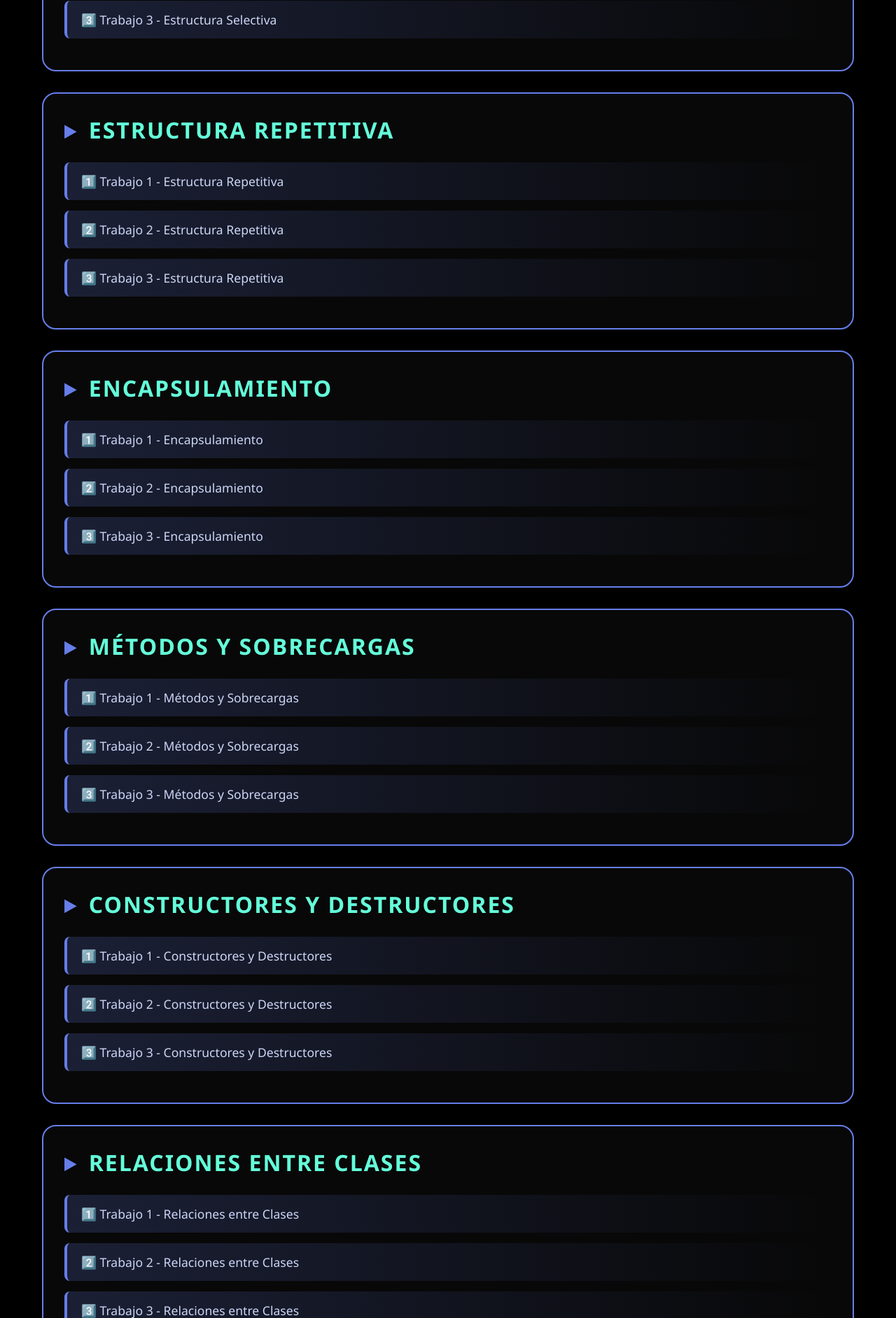
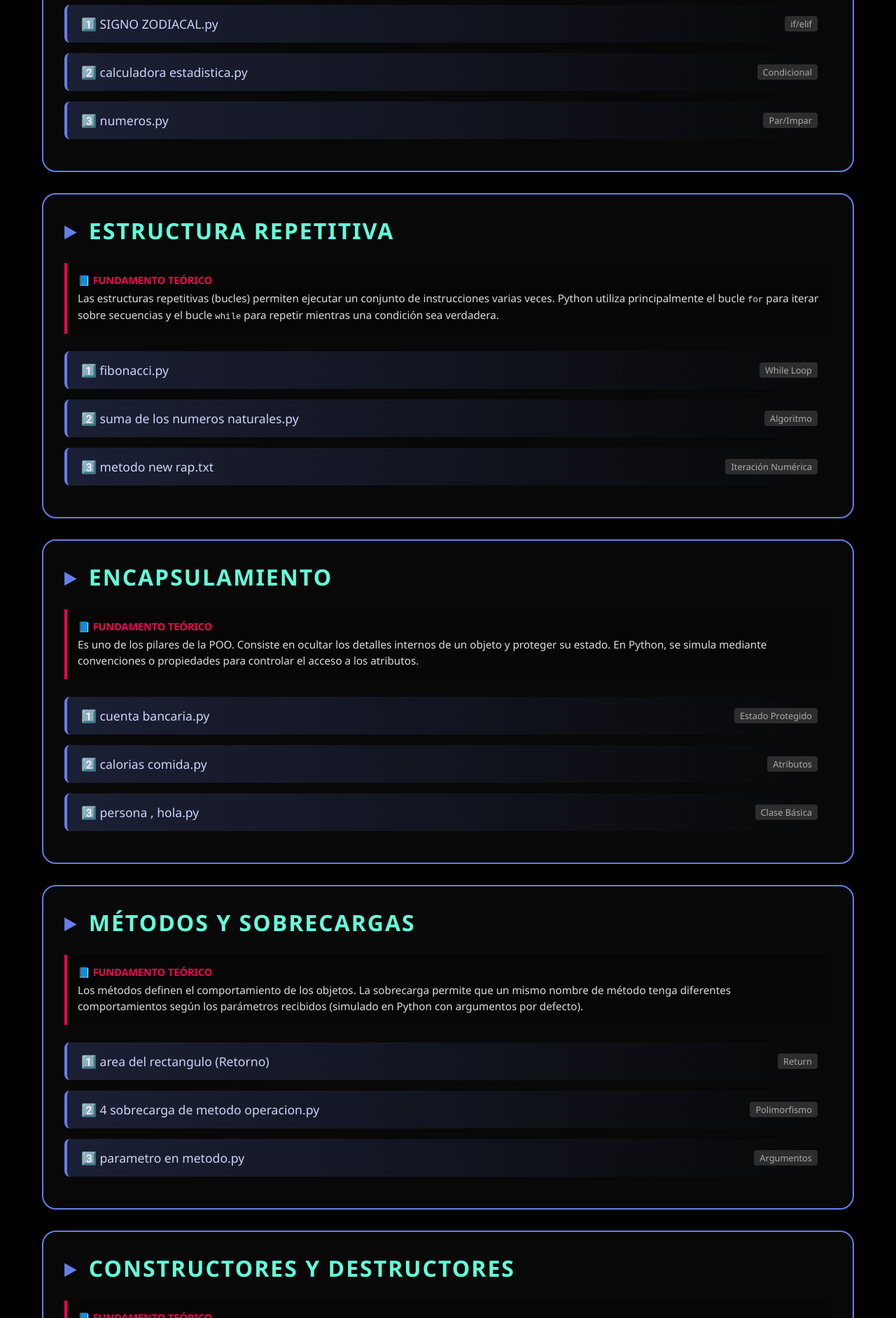
Before and after one commit to jhongilmermma/lenguaje-de-programacion-II, a plain HTML site: page index.html in a window 1280 px wide. Shown: the part 916-2800 px from the top of the page at 70% size. Drawn offline with Linux system fonts and the light colour scheme.

Commit message:
Subiendo mi portafolio

```diff
--- a/indece.html
+++ b/index.html
@@ -168,6 +168,17 @@
             font-size: 0.8em;
         }
 
+        /* --- NUEVO ESTILO PARA LA TEORÍA --- */
+        .teoria-box {
+            background: rgba(0, 0, 0, 0.3);
+            border-left: 4px solid #ff0055;
+            padding: 15px;
+            margin-bottom: 25px;
+            border-radius: 0 10px 10px 0;
+        }
+        .teoria-box h4 { color: #ff0055; margin-bottom: 5px; text-transform: uppercase; font-size: 0.9em; }
+        .teoria-box p { font-size: 0.95em; color: #ddd; line-height: 1.5; }
+
         .lista-trabajos {
             list-style: none;
             padding: 0;
@@ -180,6 +191,9 @@
             border-left: 4px solid #667eea;
             border-radius: 8px;
             transition: all 0.3s ease;
+            display: flex; /* Para alinear texto y tag */
+            justify-content: space-between;
+            align-items: center;
         }
 
         .lista-trabajos li:hover {
@@ -193,20 +207,28 @@
             text-decoration: none;
             font-size: 1.1em;
             transition: color 0.3s ease;
+            flex-grow: 1;
         }
 
         .lista-trabajos a:hover {
             color: #64ffda;
         }
 
+        /* --- ETIQUETA PEQUEÑA --- */
+        .tag-code {
+            font-size: 0.8em;
+            background: #2d2d2d;
+            padding: 2px 8px;
+            border-radius: 4px;
+            color: #aaa;
+            margin-left: 10px;
+        }
+
         @media (max-width: 768px) {
-            h1 {
-                font-size: 2em;
-            }
-
-            .tema-titulo {
-                font-size: 1.5em;
-            }
+            h1 { font-size: 2em; }
+            .tema-titulo { font-size: 1.5em; }
+            .lista-trabajos li { flex-direction: column; align-items: flex-start; }
+            .tag-code { margin-top: 5px; margin-left: 0; }
         }
     </style>
 </head>
@@ -219,6 +241,7 @@
             <h1>LENGUAJE DE PROGRAMACIÓN II</h1>
             <p class="info-principal">👨‍🏫 <strong>Docente:</strong> COYLA IDME LEONE</p>
             <p class="info-principal">👨‍🎓 <strong>Estudiante:</strong> JHON GILMER MAMANI APAZA</p>
+            <p style="margin-top: 10px; font-size: 0.9em; opacity: 0.7">Universidad Nacional del Altiplano - Puno</p>
         </header>
 
         <div class="perfil-section">
@@ -234,57 +257,82 @@
         </div>
 
         <div class="temas-section">
+
             <div class="tema-container">
                 <h3 class="tema-titulo">Estructura Selectiva</h3>
+                <div class="teoria-box">
+                    <h4>📘 Fundamento Teórico</h4>
+                    <p>Las estructuras selectivas permiten tomar decisiones en el código. Utilizamos condicionales como <code>if</code>, <code>elif</code> y <code>else</code> para ejecutar bloques de código específicos según se cumpla o no una condición lógica.</p>
+                </div>
                 <ol class="lista-trabajos">
-                    <li><a href="https://github.com/tuusuario/proyecto1" target="_blank">1️⃣ Trabajo 1 - Estructura Selectiva</a></li>
-                    <li><a href="https://github.com/tuusuario/proyecto2" target="_blank">2️⃣ Trabajo 2 - Estructura Selectiva</a></li>
-                    <li><a href="https://github.com/tuusuario/proyecto3" target="_blank">3️⃣ Trabajo 3 - Estructura Selectiva</a></li>
+                    <li><a href="SIGNO ZODIACAL.py" target="_blank">1️⃣ SIGNO ZODIACAL.py</a> <span class="tag-code">if/elif</span></li>
+                    <li><a href="calculadora estadistica.py" target="_blank">2️⃣ calculadora estadistica.py</a> <span class="tag-code">Condicional</span></li>
+                    <li><a href="numeros.py" target="_blank">3️⃣ numeros.py</a> <span class="tag-code">Par/Impar</span></li>
                 </ol>
             </div>
 
             <div class="tema-container">
                 <h3 class="tema-titulo">Estructura Repetitiva</h3>
+                <div class="teoria-box">
+                    <h4>📘 Fundamento Teórico</h4>
+                    <p>Las estructuras repetitivas (bucles) permiten ejecutar un conjunto de instrucciones varias veces. Python utiliza principalmente el bucle <code>for</code> para iterar sobre secuencias y el bucle <code>while</code> para repetir mientras una condición sea verdadera.</p>
+                </div>
                 <ol class="lista-trabajos">
-                    <li><a href="https://github.com/tuusuario/proyecto4" target="_blank">1️⃣ Trabajo 1 - Estructura Repetitiva</a></li>
-                    <li><a href="https://github.com/tuusuario/proyecto5" target="_blank">2️⃣ Trabajo 2 - Estructura Repetitiva</a></li>
-                    <li><a href="https://github.com/tuusuario/proyecto6" target="_blank">3️⃣ Trabajo 3 - Estructura Repetitiva</a></li>
+                    <li><a href="fibonacci.py" target="_blank">1️⃣ fibonacci.py</a> <span class="tag-code">While Loop</span></li>
+                    <li><a href="suma de los numeros naturales.py" target="_blank">2️⃣ suma de los numeros naturales.py</a> <span class="tag-code">Algoritmo</span></li>
+                    <li><a href="metodo new rap.txt" target="_blank">3️⃣ metodo new rap.txt</a> <span class="tag-code">Iteración Numérica</span></li>
                 </ol>
             </div>
 
             <div class="tema-container">
                 <h3 class="tema-titulo">Encapsulamiento</h3>
+                <div class="teoria-box">
+                    <h4>📘 Fundamento Teórico</h4>
+                    <p>Es uno de los pilares de la POO. Consiste en ocultar los detalles internos de un objeto y proteger su estado. En Python, se simula mediante convenciones o propiedades para controlar el acceso a los atributos.</p>
+                </div>
                 <ol class="lista-trabajos">
-                    <li><a href="https://github.com/tuusuario/proyecto7" target="_blank">1️⃣ Trabajo 1 - Encapsulamiento</a></li>
-                    <li><a href="https://github.com/tuusuario/proyecto8" target="_blank">2️⃣ Trabajo 2 - Encapsulamiento</a></li>
-                    <li><a href="https://github.com/tuusuario/proyecto9" target="_blank">3️⃣ Trabajo 3 - Encapsulamiento</a></li>
+                    <li><a href="cuenta bancaria.py" target="_blank">1️⃣ cuenta bancaria.py</a> <span class="tag-code">Estado Protegido</span></li>
+                    <li><a href="calorias comida.py" target="_blank">2️⃣ calorias comida.py</a> <span class="tag-code">Atributos</span></li>
+                    <li><a href="persona , hola.py" target="_blank">3️⃣ persona , hola.py</a> <span class="tag-code">Clase Básica</span></li>
                 </ol>
             </div>
 
             <div class="tema-container">
                 <h3 class="tema-titulo">Métodos y Sobrecargas</h3>
+                <div class="teoria-box">
+                    <h4>📘 Fundamento Teórico</h4>
+                    <p>Los métodos definen el comportamiento de los objetos. La sobrecarga permite que un mismo nombre de método tenga diferentes comportamientos según los parámetros recibidos (simulado en Python con argumentos por defecto).</p>
+                </div>
                 <ol class="lista-trabajos">
-                    <li><a href="https://github.com/tuusuario/proyecto10" target="_blank">1️⃣ Trabajo 1 - Métodos y Sobrecargas</a></li>
-                    <li><a href="https://github.com/tuusuario/proyecto11" target="_blank">2️⃣ Trabajo 2 - Métodos y Sobrecargas</a></li>
-                    <li><a href="https://github.com/tuusuario/proyecto12" target="_blank">3️⃣ Trabajo 3 - Métodos y Sobrecargas</a></li>
+                    <li><a href="area del rectangulo 3.- retorno de metodo.py" target="_blank">1️⃣ area del rectangulo (Retorno)</a> <span class="tag-code">Return</span></li>
+                    <li><a href="4 sobrecarga de metodo operacion.py" target="_blank">2️⃣ 4 sobrecarga de metodo operacion.py</a> <span class="tag-code">Polimorfismo</span></li>
+                    <li><a href="parametro en metodo.py" target="_blank">3️⃣ parametro en metodo.py</a> <span class="tag-code">Argumentos</span></li>
                 </ol>
             </div>
 
             <div class="tema-container">
                 <h3 class="tema-titulo">Constructores y Destructores</h3>
+                <div class="teoria-box">
+                    <h4>📘 Fundamento Teórico</h4>
+                    <p>El constructor (<code>__init__</code>) inicializa el objeto al crearse. El destructor (<code>__del__</code>) se ejecuta cuando el objeto se elimina, útil para liberar memoria y cerrar conexiones.</p>
+                </div>
                 <ol class="lista-trabajos">
-                    <li><a href="https://github.com/tuusuario/proyecto13" target="_blank">1️⃣ Trabajo 1 - Constructores y Destructores</a></li>
-                    <li><a href="https://github.com/tuusuario/proyecto14" target="_blank">2️⃣ Trabajo 2 - Constructores y Destructores</a></li>
-                    <li><a href="https://github.com/tuusuario/proyecto15" target="_blank">3️⃣ Trabajo 3 - Constructores y Destructores</a></li>
+                    <li><a href="constructor ,.py" target="_blank">1️⃣ constructor ,.py</a> <span class="tag-code">__init__</span></li>
+                    <li><a href="circulo , desctructor 222.py" target="_blank">2️⃣ circulo , desctructor 222.py</a> <span class="tag-code">__del__</span></li>
+                    <li><a href="gc . estudiantes 22.py" target="_blank">3️⃣ gc . estudiantes 22.py</a> <span class="tag-code">Garbage Collector</span></li>
                 </ol>
             </div>
 
             <div class="tema-container">
                 <h3 class="tema-titulo">Relaciones entre Clases</h3>
+                <div class="teoria-box">
+                    <h4>📘 Fundamento Teórico</h4>
+                    <p>Define cómo interactúan los objetos. La <strong>Composición</strong> es una relación fuerte (el "todo" y las "partes" viven y mueren juntos), mientras que la <strong>Agregación</strong> es más débil (las partes pueden existir sin el todo).</p>
+                </div>
                 <ol class="lista-trabajos">
-                    <li><a href="https://github.com/tuusuario/proyecto16" target="_blank">1️⃣ Trabajo 1 - Relaciones entre Clases</a></li>
-                    <li><a href="https://github.com/tuusuario/proyecto17" target="_blank">2️⃣ Trabajo 2 - Relaciones entre Clases</a></li>
-                    <li><a href="https://github.com/tuusuario/proyecto18" target="_blank">3️⃣ Trabajo 3 - Relaciones entre Clases</a></li>
+                    <li><a href="3 composicion , auto,arranca.py" target="_blank">1️⃣ Composición (Auto/Motor)</a> <span class="tag-code">Fuerte</span></li>
+                    <li><a href="agregacion ejemplo doble.py" target="_blank">2️⃣ Agregación (Uni/Depto)</a> <span class="tag-code">Débil</span></li>
+                    <li><a href="dos iniciadores --- curso,profesor.py" target="_blank">3️⃣ Asociación (Curso/Profe)</a> <span class="tag-code">Asociación</span></li>
                 </ol>
             </div>
         </div>
```
